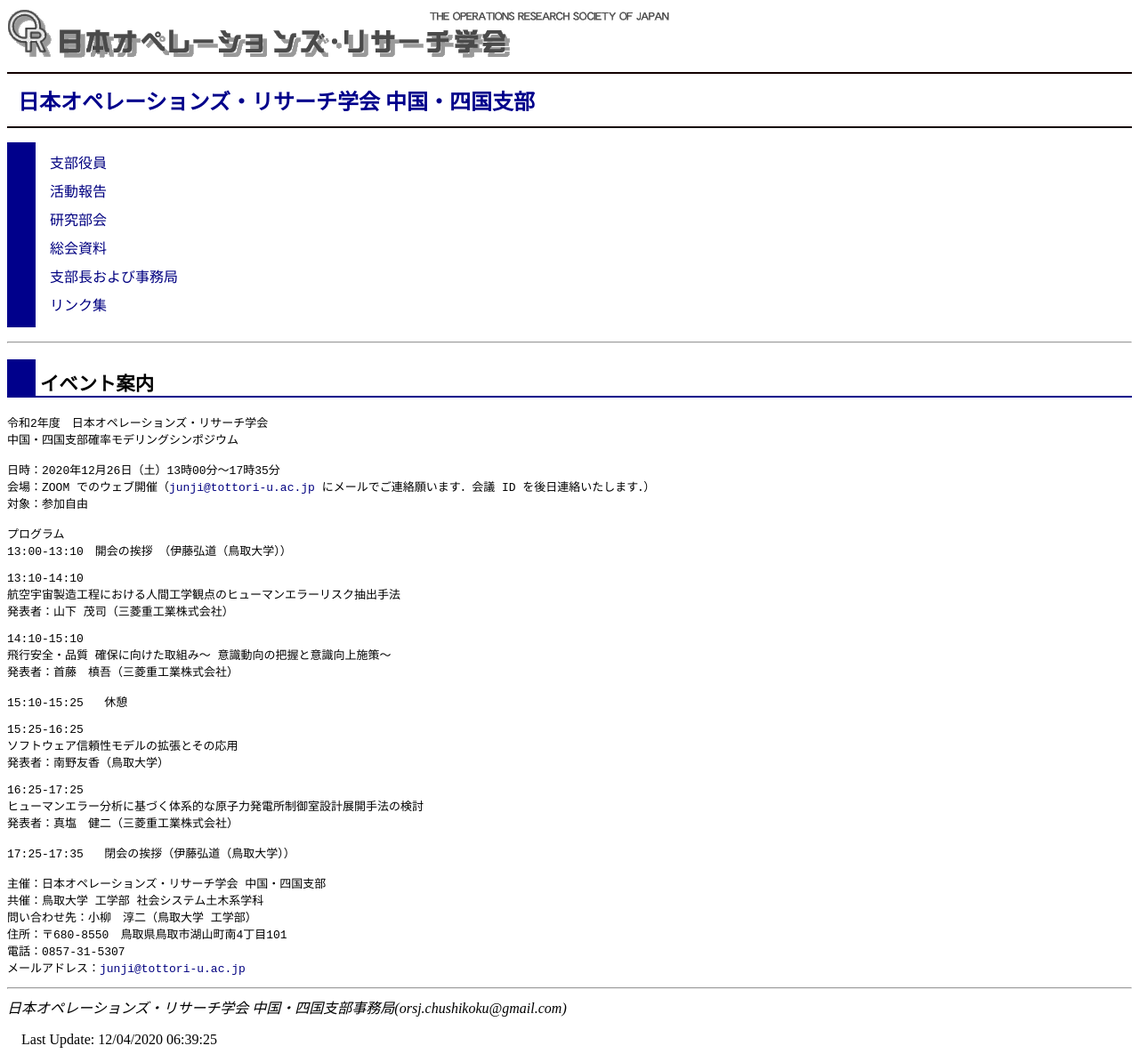
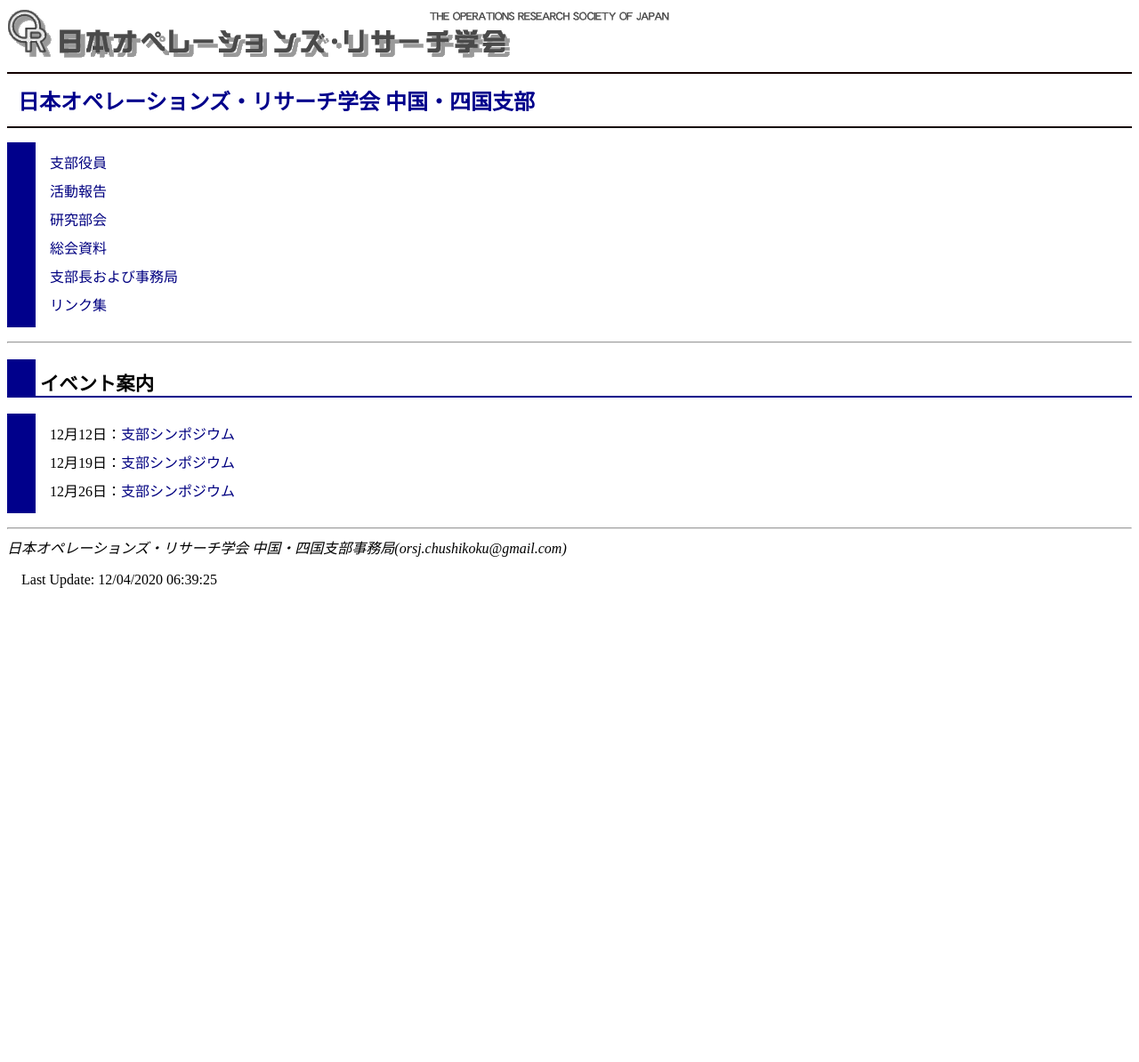
Before and after one commit to orsj-cs/orsj-cs.github.io, a Jekyll site: the page built from index.html, in a window 1280 px wide. Shown: the whole page at 89% size. Built offline with Jekyll 4.4.1, drawn with Linux system fonts in a browser that asks for light colours; after the commit the page ends 900 px from its top, so only the background shows below that.

Commit message:
Update index.html

```diff
--- a/index.html
+++ b/index.html
@@ -15,41 +15,8 @@ title: 日本オペレーションズ・リサーチ学会 中国・四国支部
 
 <h2>イベント案内</h2>
 
-<pre>
-令和2年度　日本オペレーションズ・リサーチ学会
-中国・四国支部確率モデリングシンポジウム
-
-日時：2020年12月26日（土）13時00分～17時35分
-会場：ZOOM でのウェブ開催（<a href="m&#97;i&#108;t&#111;:&#106;u&#110;&#106;i&#64;&#116;&#111;&#116;&#116;o&#114;i-u&#46;&#97;c&#46;j&#112;">&#106;u&#110;&#106;i&#64;&#116;&#111;&#116;&#116;o&#114;i-u&#46;&#97;c&#46;j&#112;</a> にメールでご連絡願います．会議 ID を後日連絡いたします．）
-対象：参加自由
-
-プログラム
-13:00-13:10　開会の挨拶　（伊藤弘道（鳥取大学））
-
-13:10-14:10
-航空宇宙製造工程における人間工学観点のヒューマンエラーリスク抽出手法
-発表者：山下 茂司（三菱重工業株式会社）
-
-14:10-15:10
-飛行安全・品質 確保に向けた取組み～ 意識動向の把握と意識向上施策～
-発表者：首藤　槙吾（三菱重工業株式会社）
-
-15:10-15:25   休憩
-
-15:25-16:25
-ソフトウェア信頼性モデルの拡張とその応用
-発表者：南野友香（鳥取大学）
-
-16:25-17:25
-ヒューマンエラー分析に基づく体系的な原子力発電所制御室設計展開手法の検討
-発表者：真塩　健二（三菱重工業株式会社）
-
-17:25-17:35   閉会の挨拶（伊藤弘道（鳥取大学））
-
-主催：日本オペレーションズ・リサーチ学会 中国・四国支部
-共催：鳥取大学 工学部 社会システム土木系学科
-問い合わせ先：小柳　淳二（鳥取大学 工学部）
-住所：〒680-8550　鳥取県鳥取市湖山町南4丁目101
-電話：0857-31-5307
-メールアドレス：<a href="m&#97;i&#108;t&#111;:&#106;u&#110;&#106;i&#64;&#116;&#111;&#116;&#116;o&#114;i-u&#46;&#97;c&#46;j&#112;">&#106;u&#110;&#106;i&#64;&#116;&#111;&#116;&#116;o&#114;i-u&#46;&#97;c&#46;j&#112;</a>
-</pre>
+<ul>
+<li>12月12日：<a href="event/20201212.html">支部シンポジウム</a>
+<li>12月19日：<a href="event/20201219.html">支部シンポジウム</a>
+<li>12月26日：<a href="event/20201226.html">支部シンポジウム</a>
+</ul>
```
